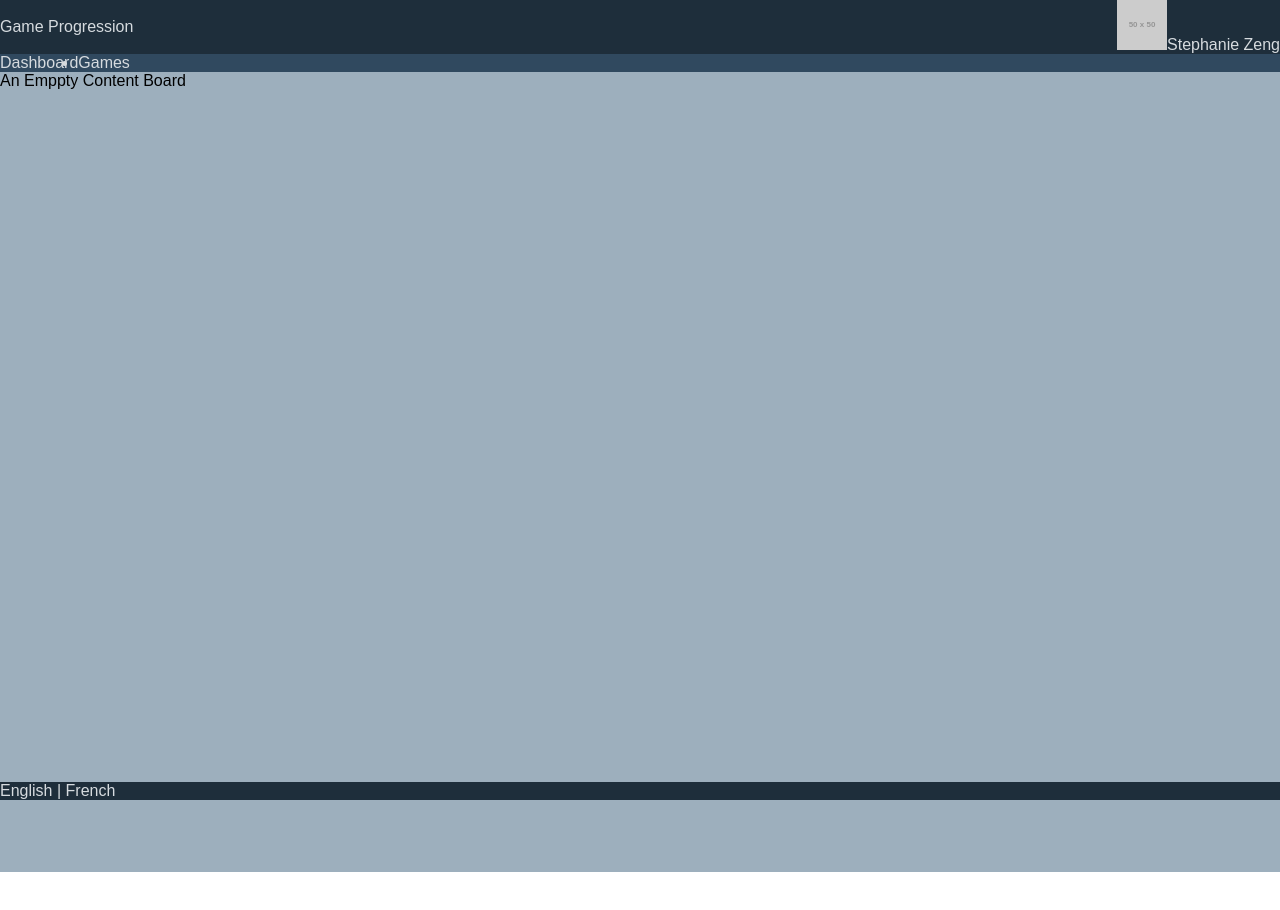
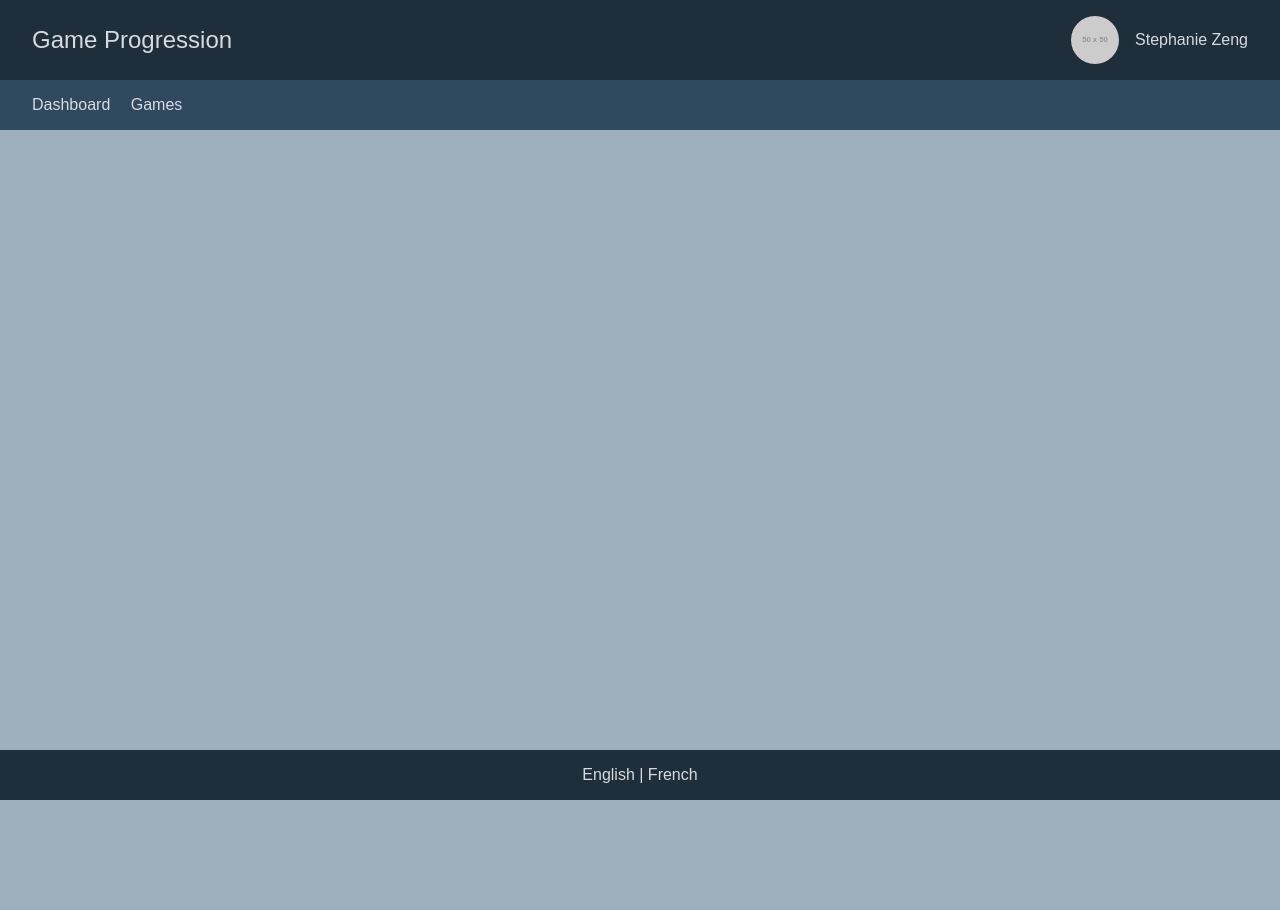
Before and after one commit to szeng-dev/ng-game-progression, an Angular app: page / in a window 1280 px wide. Shown: the top 910 px of the page. Before the commit the page ends 872 px from the top, so only its background shows below. Built offline with nearby package versions, Linux system fonts and the light colour scheme.

Commit message:
Add styles to the home page

```diff
--- a/angular.json
+++ b/angular.json
@@ -23,6 +23,7 @@
               "src/assets"
             ],
             "styles": [
+              "node_modules/tachyons/css/tachyons.min.css",
               "src/styles.css"
             ],
             "scripts": []
--- a/src/app/app.component.html
+++ b/src/app/app.component.html
@@ -6,14 +6,11 @@
   </div>
 </header>
 <nav>
-  <ul>
-    <li *ngFor="let page of pages">
-      {{ page }}
-    </li>
-  </ul>
+  <a *ngFor="let page of pages" href="#">
+    {{ page }}
+  </a>
 </nav>
 <main>
-  An Emppty Content Board
 </main>
 <footer>
   English | French
--- a/src/app/app.component.scss
+++ b/src/app/app.component.scss
@@ -12,20 +12,39 @@ $color-lightred: #c99898;
 $color-orange: #b48c3f;
 
 header {
-  max-height: 10rem;
   background-color: $color-darkblue;
   color: $color-text-light;
   display: flex;
   justify-content: space-between;
   align-items: center;
+  padding: 1rem 2rem;
+
+  .logo {
+    font-size: 1.5rem;
+  }
+
+  .user-profile {
+    display: flex;
+    align-items: center;
+
+    img {
+      width: 3rem;
+      height: 3rem;
+      border-radius: 100%;
+      margin-right: 1rem;
+    }
+  }
 }
 
 nav {
   background-color: $color-blue;
   color: $color-text-light;
+  padding: 1rem 2rem;
 
-  ul {
-    display: flex;
+  a {
+    color: $color-text-light;
+    text-decoration: none;
+    margin-right: 1rem;
   }
 }
 
@@ -42,4 +61,7 @@ footer {
   bottom: 0;
   left: 0;
   right: 0;
+  display: flex;
+  padding: 1rem 0;
+  justify-content: center;
 }
```
